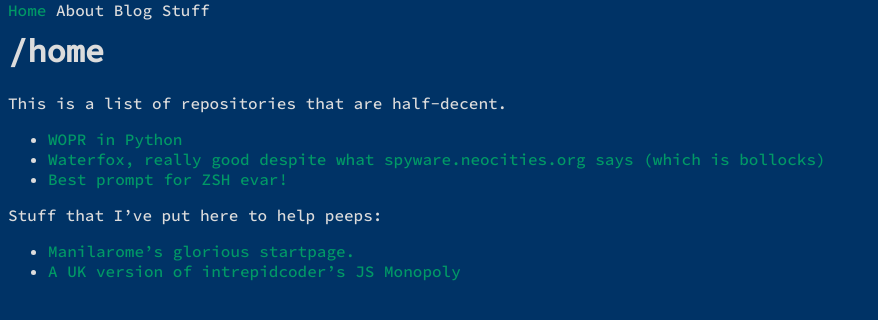
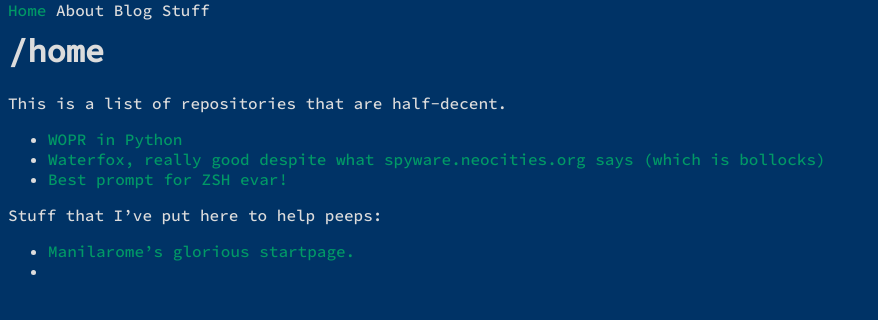
Before and after one commit to lyiriyah/lyiriyah.github.io, a Jekyll site: the page built from index.md, in a window 1280 px wide. Shown: the top 320 px of the page, without its empty margins (0-878 px from the left). Built offline with Jekyll 4.4.1, drawn with Linux system fonts in a browser that asks for light colours.

Commit message:
commenting out monop, hopefull intrepid merges it

```diff
--- a/index.md
+++ b/index.md
@@ -11,4 +11,4 @@ This is a list of repositories that are half-decent.
 
 Stuff that I've put here to help peeps:
 * <a href="/startpage/index.html" class="current">Manilarome's glorious startpage.</a>
-* <a href="/monopoly/index.html" class="current">A UK version of intrepidcoder's JS Monopoly</a>
+* <!--<a href="/monopoly/index.html" class="current">A UK version of intrepidcoder's JS Monopoly</a>-->
```
